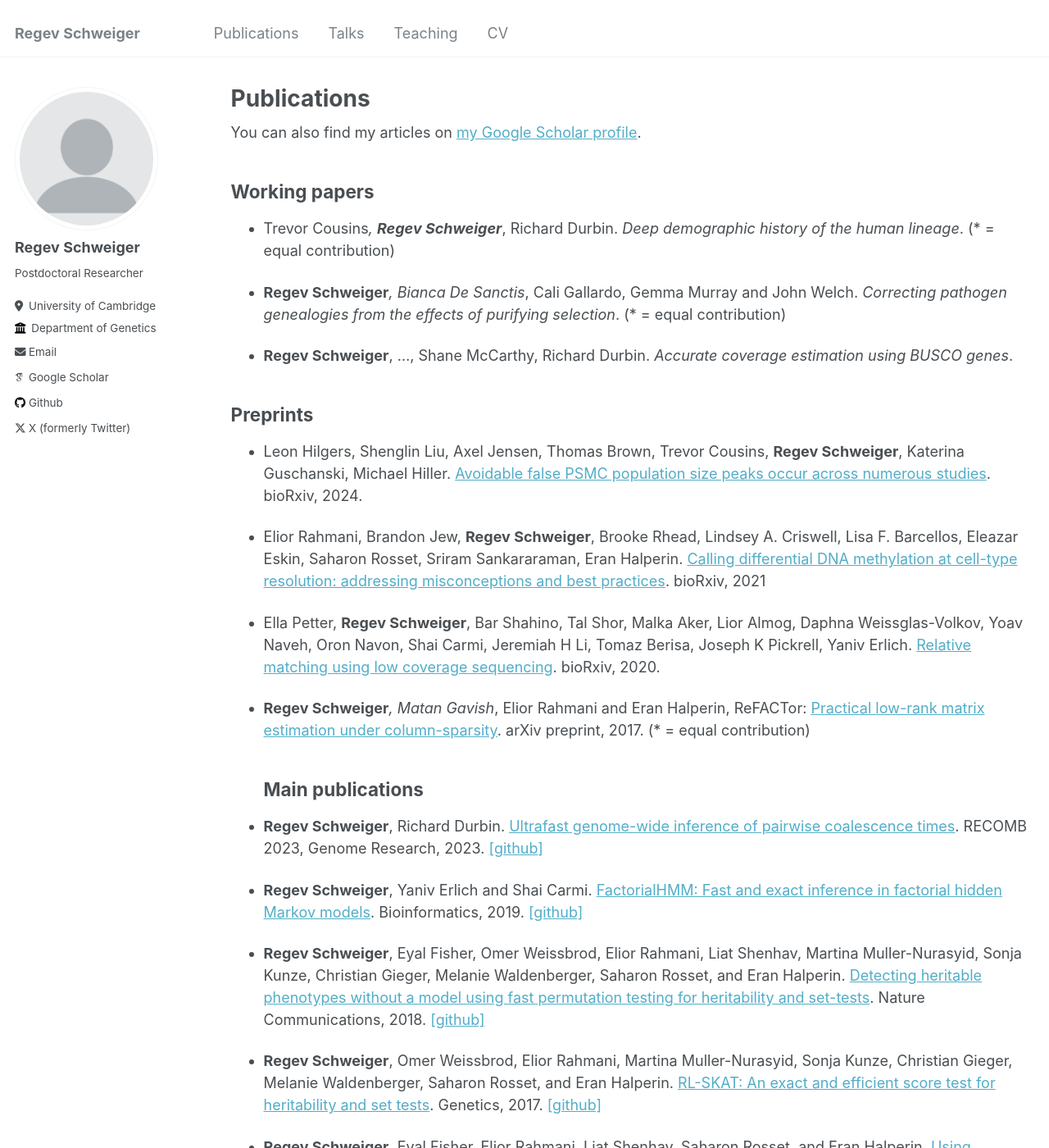
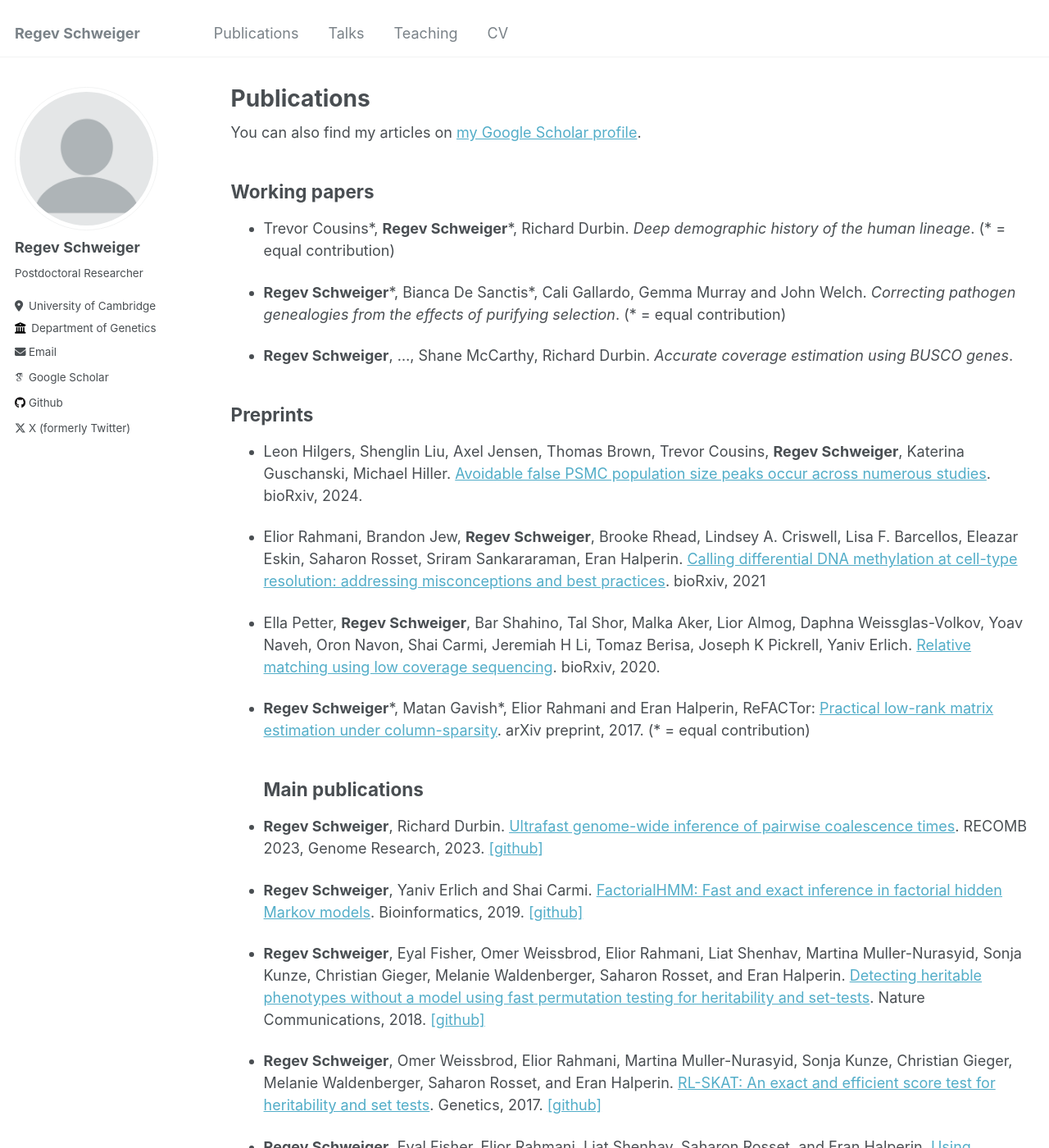
Before and after one commit to regevs/regevs.github.io, a Jekyll site: the page built from _pages/publications.md, in a window 1280 px wide and 1400 px high. Shown: the whole window at 82% size. Built offline with Jekyll 4.4.1, drawn with Linux system fonts in a browser that asks for light colours; some web fonts are replaced; some of the changed text lies outside the part shown.

```diff
--- a/_pages/publications.md
+++ b/_pages/publications.md
@@ -13,9 +13,9 @@ author_profile: true
 
 ## Working papers
 
-- Trevor Cousins*, **Regev Schweiger***, Richard Durbin. _Deep demographic history of the human lineage_. (* = equal contribution)
+- Trevor Cousins\*, **Regev Schweiger**\*, Richard Durbin. _Deep demographic history of the human lineage_. (* = equal contribution)
 
-- **Regev Schweiger***, Bianca De Sanctis*, Cali Gallardo, Gemma Murray and John Welch. _Correcting pathogen genealogies from the effects of purifying selection_. (* = equal contribution)
+- **Regev Schweiger**\*, Bianca De Sanctis\*, Cali Gallardo, Gemma Murray and John Welch. _Correcting pathogen genealogies from the effects of purifying selection_. (* = equal contribution)
 
 - **Regev Schweiger**, ..., Shane McCarthy, Richard Durbin. _Accurate coverage estimation using BUSCO genes_.
 
@@ -28,7 +28,7 @@ author_profile: true
 
 - Ella Petter, **Regev Schweiger**, Bar Shahino, Tal Shor, Malka Aker, Lior Almog, Daphna Weissglas-Volkov, Yoav Naveh, Oron Navon, Shai Carmi, Jeremiah H Li, Tomaz Berisa, Joseph K Pickrell, Yaniv Erlich. [Relative matching using low coverage sequencing](https://www.biorxiv.org/content/10.1101/2020.09.09.289322v3.abstract). bioRxiv, 2020.
 
-- **Regev Schweiger***, Matan Gavish*, Elior Rahmani and Eran Halperin, ReFACTor: [Practical low-rank matrix estimation under column-sparsity](https://arxiv.org/abs/1705.07654). arXiv preprint, 2017. (* = equal contribution)
+- **Regev Schweiger**\*, Matan Gavish\*, Elior Rahmani and Eran Halperin, ReFACTor: [Practical low-rank matrix estimation under column-sparsity](https://arxiv.org/abs/1705.07654). arXiv preprint, 2017. (* = equal contribution)
 ## Main publications
 
 - **Regev Schweiger**, Richard Durbin. [Ultrafast genome-wide inference of pairwise coalescence times](https://genome.cshlp.org/content/33/7/1023.short).  RECOMB 2023, Genome Research, 2023.
@@ -87,7 +87,7 @@ author_profile: true
 
 - Omer Weissbrod, Elior Rahmani, **Regev Schweiger**, Saharon Rosset and Eran Halperin. [Association testing of bisulfite sequencing methylation data via a Laplace approximation](https://academic.oup.com/bioinformatics/article/33/14/i325/3953963). Bioinformatics, Proceedings of ISMB/ECCB 2017.
 
-- Elior Rahmani*, Reut Yedidim*, Liat Shenhav, **Regev Schweiger**, Omer Weissbrod, Noah Zaitlen and Eran Halperin. [GLINT: A user-friendly toolset for the analysis of high-throughput DNA methylation array data](https://academic.oup.com/bioinformatics/article/33/12/1870/2976715). Bioinformatics, 2017. (* = equal contribution)
+- Elior Rahmani\*, Reut Yedidim\*, Liat Shenhav, **Regev Schweiger**, Omer Weissbrod, Noah Zaitlen and Eran Halperin. [GLINT: A user-friendly toolset for the analysis of high-throughput DNA methylation array data](https://academic.oup.com/bioinformatics/article/33/12/1870/2976715). Bioinformatics, 2017. (* = equal contribution)
 
 - Elior Rahmani, Liat Shenhav, **Regev Schweiger**, Paul Yousefi, Karen Huen, Brenda Eskenazi, Celeste Eng, Scott Huntsman, Donglei Hu, Joshua Galanter, Sam Oh, Melanie Waldenberger, Konstantin Strauch, Harald Grallert, Thomas Meitinger, Christian Gieger, Nina Holland, Esteban Burchard, Noah Zaitlen and Eran Halperin. [Genome-wide methylation data mirror ancestry information](https://epigeneticsandchromatin.biomedcentral.com/articles/10.1186/s13072-016-0108-y). Epigenetics & Chromatin, 2017.
 
```
